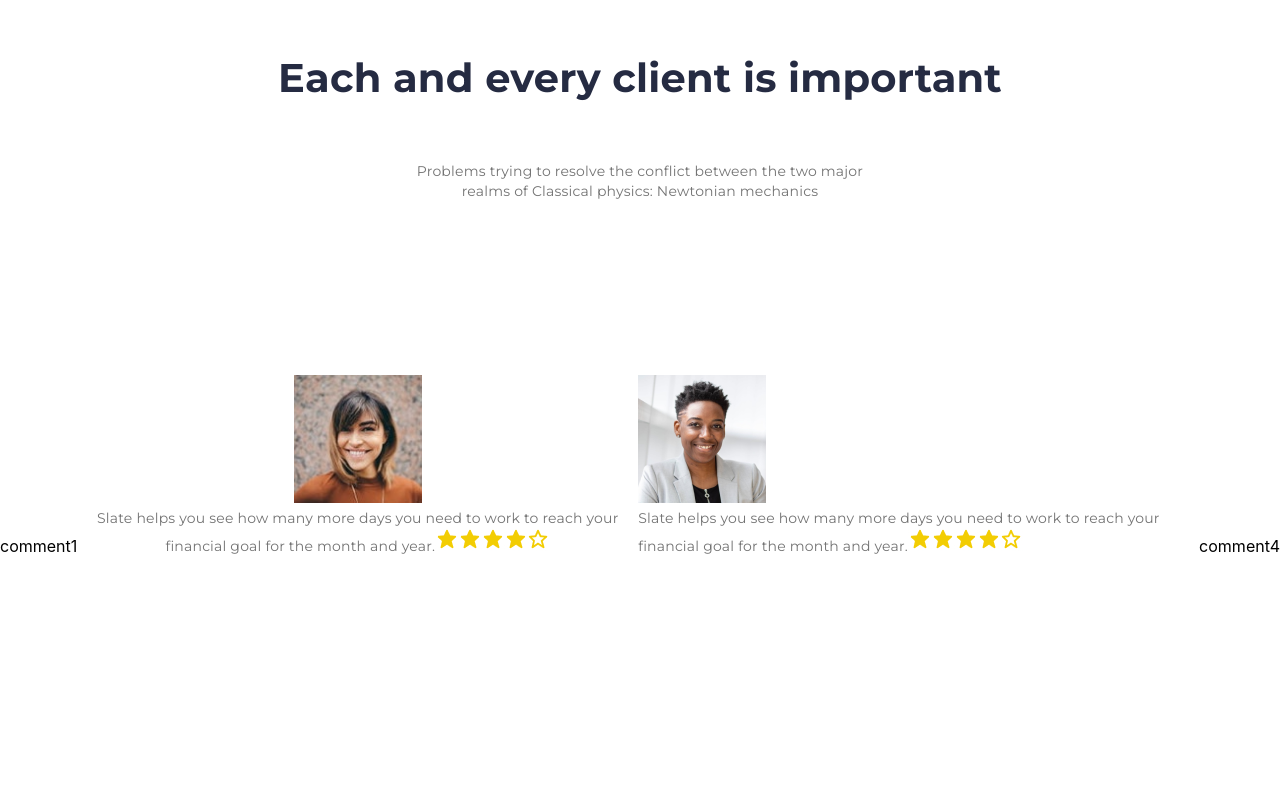
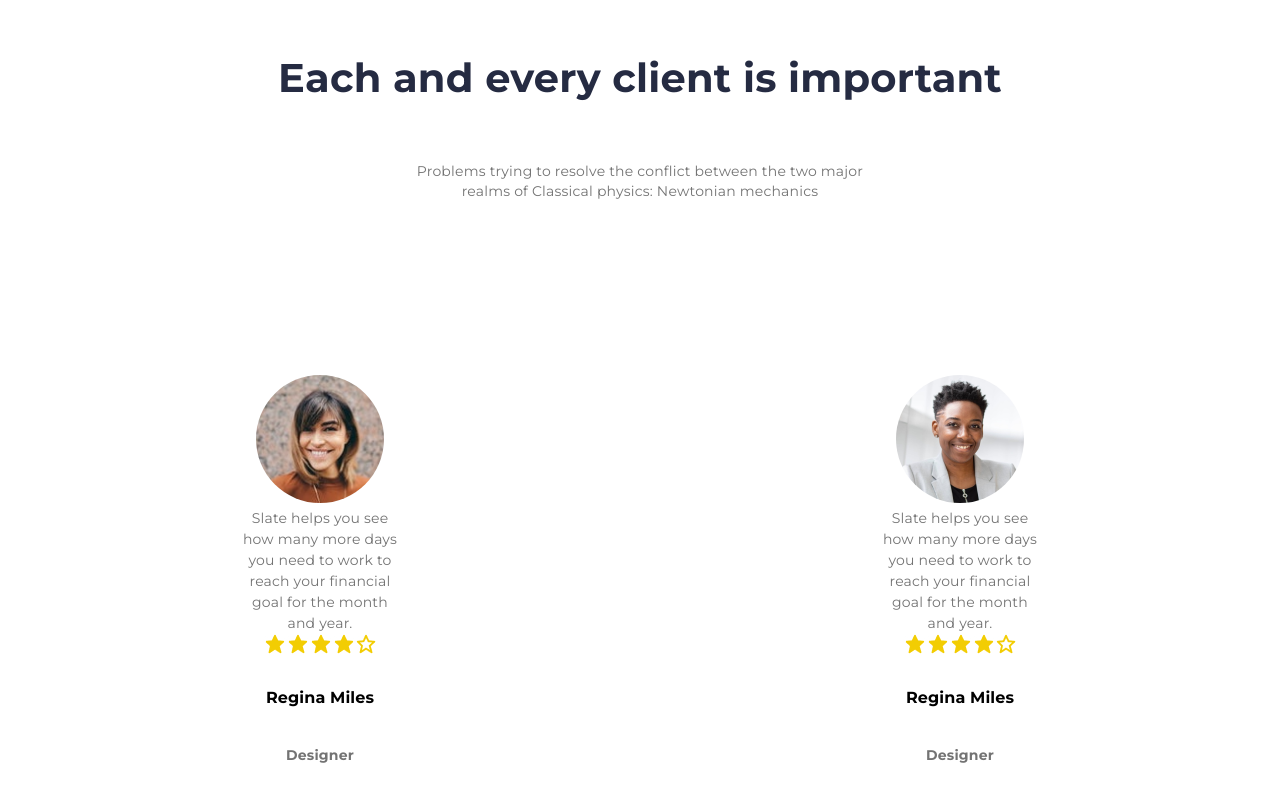
Before and after one commit to mihran1001/DX_task, a React (Create React App) app in the folder dx-soft-project/: page / in a window 1280 px wide. Shown: the part 239-1039 px from the top of the page. Before the commit the page ends 800 px from the top, so only its background shows below. Built offline with nearby package versions, Linux system fonts and the light colour scheme.

Commit message:
giving some accuracy to code

```diff
--- a/dx-soft-project/src/Components/PracticeAdvice/PracticeAdvice.css
+++ b/dx-soft-project/src/Components/PracticeAdvice/PracticeAdvice.css
@@ -13,11 +13,47 @@
     gap: 0px;
     opacity: 0px;
 }
-.comment2, .comment3 span{
+
+h5 {
+    font-family: Montserrat;
+    font-size: 16px;
+    font-weight: 700;
+    line-height: 24px;
+    letter-spacing: 0.10000000149011612px;
+    text-align: center;
+    text-underline-position: from-font;
+    text-decoration-skip-ink: none;
+}
+
+.comment2 span, .comment3 span{
     font-family: Montserrat;
     font-size: 14px;
     font-weight: 400;
     line-height: 20px;
+    letter-spacing: 0.20000000298023224px;
+    text-align: center;
+    text-underline-position: from-font;
+    text-decoration-skip-ink: none;
+    color: #737373;
+}
+
+img {
+    border-radius: 50%;
+}
+
+.comment2, .comment3 {
+    display: flex;
+    flex-direction: column;
+    align-items: center;
+    width: 156px;
+    text-align: center;
+}
+
+.comment2 h6, .comment3 h6 {
+    font-family: Montserrat;
+    font-size: 14px;
+    font-weight: 700;
+    line-height: 24px;
     letter-spacing: 0.20000000298023224px;
     text-align: center;
     text-underline-position: from-font;
--- a/dx-soft-project/src/Components/PracticeAdvice/PracticeAdvice.js
+++ b/dx-soft-project/src/Components/PracticeAdvice/PracticeAdvice.js
@@ -19,18 +19,24 @@ function PracticeAdvice(){
         </div>
             <div className="footer">
                 <div className='carousel'>
-                    <div className="comment1">comment1</div>
+                    {/* <div className="comment1">comment1</div> */}
                     <div className="comment2">
                         <div className="image1">
                             <img src={pic1} alt="pic1" />
                         </div>
                         <div className="content">
                             <span>Slate helps you see  how many more days you need to work to reach your financial goal for the month and year.</span>
+                        </div>
+                        <div>
                             <img src={star} alt="Icon of a star" />
                             <img src={star} alt="Icon of a star" />
                             <img src={star} alt="Icon of a star" />
                             <img src={star} alt="Icon of a star" />
                             <img src={emptystar} alt="Icon of an empty star" />
+                        </div>
+                        <div>
+                            <h5>Regina Miles</h5>
+                            <h6>Designer</h6>
                         </div>
                     </div>
                     <div className="comment3">
@@ -39,14 +45,20 @@ function PracticeAdvice(){
                         </div>
                         <div>
                             <span>Slate helps you see  how many more days you need to work to reach your financial goal for the month and year.</span>
+                        </div>
+                        <div>
                             <img src={star} alt="Icon of a star" />
                             <img src={star} alt="Icon of a star" />
                             <img src={star} alt="Icon of a star" />
                             <img src={star} alt="Icon of a star" />
                             <img src={emptystar} alt="Icon of an empty star" />
                         </div>
+                        <div>
+                            <h5>Regina Miles</h5>
+                            <h6>Designer</h6>
+                        </div>
                     </div>
-                    <div className="comment4">comment4</div>
+                    {/* <div className="comment4">comment4</div> */}
                 </div>
             </div>
     </div>);
```
Lines whose indentation alone changed are shown as unchanged.
